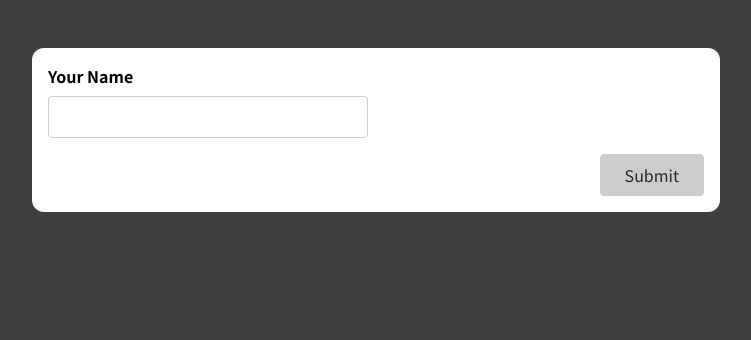
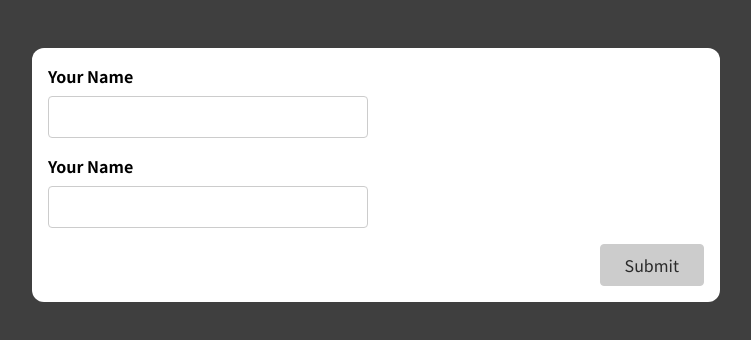
Before and after one commit to Coughdrops13/udemy-reactjs, a React (Create React App) app in the folder react-complete-guide-forms/: page / in a window 1280 px wide. Shown: the top 340 px of the page, without its empty margins (264-1015 px from the left). Built offline with nearby package versions, Linux system fonts and the light colour scheme.

Commit message:
grab javascript email validation regex

```diff
--- a/react-complete-guide-forms/src/components/SimpleInput.js
+++ b/react-complete-guide-forms/src/components/SimpleInput.js
@@ -3,9 +3,13 @@ import { useState } from "react";
 const SimpleInput = (props) => {
   const [enteredName, setEnteredName] = useState("");
   const [enteredNameTouched, setEnteredNameTouched] = useState(false);
+  const [enteredEmail, setEnteredEmail] = useState("");
+  const [enteredEmailTouched, setEnteredEmailTouched] = useState(false);
 
   const enteredNameIsValid = enteredName.trim() !== '';
   const nameInputIsInvalid = !enteredNameIsValid && enteredNameTouched;
+  const enteredEmailIsValid = enteredEmail.trim() !== '';
+  // /^\w+([\.-]?\w+)*@\w+([\.-]?\w+)*(\.\w{2,3})+$/
 
   let formIsValid = false;
 
@@ -56,6 +60,16 @@ const SimpleInput = (props) => {
       {nameInputIsInvalid && (
         <p className="error-text">Name field must not be empty.</p>
       )}
+      <div className={nameInputClasses}>
+        <label htmlFor="name">Your Name</label>
+        <input
+          type="text"
+          id="name"
+          onChange={nameInputChangeHandler}
+          onBlur={nameInputBlur}
+          value={enteredName}
+        />
+      </div>
       <div className="form-actions">
         <button disabled={!formIsValid}>Submit</button>
       </div>
```
